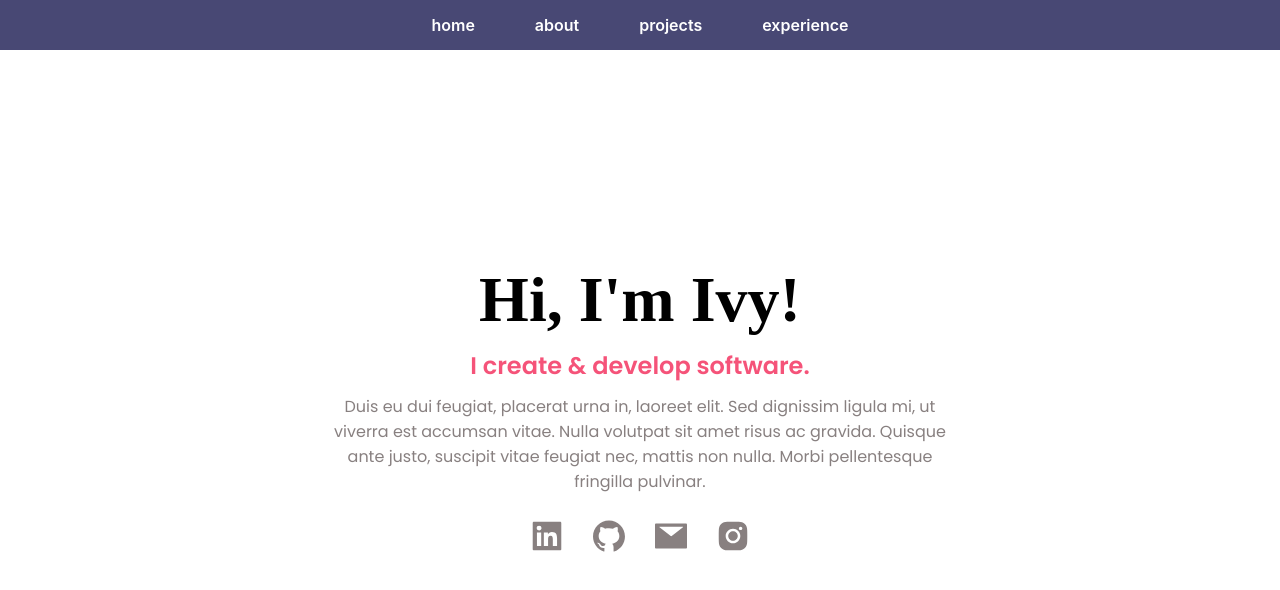
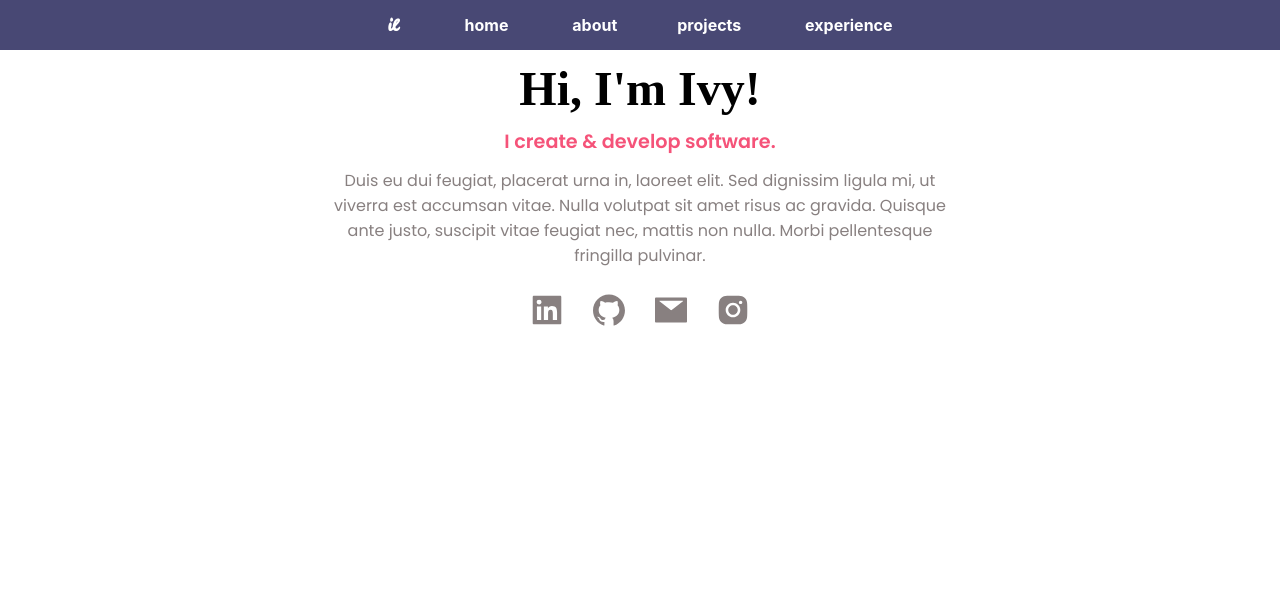
Before and after one commit to ivyla/portfoliov1, a React (Create React App) app: page / in a window 1280 px wide. Shown: the top 590 px of the page. Built offline with nearby package versions, Linux system fonts and the light colour scheme; a web font is replaced by a local one.

Commit message:
added font for icon and going to experiment with flexbox for navigation now

```diff
--- a/src/components/IndivProject.js
+++ b/src/components/IndivProject.js
@@ -6,7 +6,7 @@ import { LinkOutlined, CalendarFilled, CodeFilled, FileExcelFilled, TrophyTwoTon
 const individualProject = {
     display: 'flex',
     flexDirection: 'column',
-    marginBottom: '2.5vw'
+    marginBottom: '2.7vw'
 }
 
 
@@ -37,7 +37,7 @@ function IndivProject(props) {
                 {/* <StarTwoTone /> */}
 
                 <div className="default-desc">
-                    <p > {props.project.desc} </p>
+                    {props.project.desc}
                     <p>
                         <CodeFilled />   {props.project.technologies} </p>
                 </div>
--- a/src/components/Navigation.js
+++ b/src/components/Navigation.js
@@ -15,14 +15,7 @@ import { Navbar, Nav, Container } from "react-bootstrap";
 import { MenuOutlined } from '@ant-design/icons'
 
 import { CSSTransition, TransitionGroup } from "react-transition-group"
-// import '../node_modules/bootstrap/dist/css/bootstrap.min.css';
-
-// Next time - work on getting a normal navbar to work, and then try to use it
-// as a router
-// resources:
-// https://react-bootstrap.github.io/components/navbar/#navbar-props
-// https://stackoverflow.com/questions/48330233/react-router-bootstrap-and-navbar-redirection
-// https://github.com/react-bootstrap/react-router-bootstrap
+import logo from "../assets/logo-main.png"
 class Navigation extends React.Component {
     constructor() {
         super()
@@ -48,18 +41,22 @@ class Navigation extends React.Component {
                         {/* <div className="navbar-content"> */}
                         <div className={this.state.menuPressed ? "navbar-content-mobile" : "navbar-content"}>
                             {/* <header> */}
+
+                            <NavLink className="navItem" id="icon-styling" to="/">
+                                <b> il </b>
+                            </NavLink>
                             <NavLink className="navItem" to="/">
-                                home
-                        </NavLink>
+                                <b>home </b>
+                            </NavLink>
                             <NavLink className="navItem" to="/about">
-                                about
-                        </NavLink>
+                                <b>about</b>
+                            </NavLink>
                             <NavLink className="navItem" to="/projects">
-                                projects
-                        </NavLink>
+                                <b>projects</b>
+                            </NavLink>
                             <NavLink className="navItem" to="/experience">
-                                experience
-                        </NavLink>
+                                <b> experience </b>
+                            </NavLink>
                         </div>
 
                         <div className="hamburgermenu">
--- a/src/stylesheets/About.css
+++ b/src/stylesheets/About.css
@@ -14,10 +14,13 @@
     align-items: center;
 }
 
+img {
+    max-width:100%;
+}
 .about-image img {
     display: block;
-    width: 99.9%;
-    height: 99.9%;
+    /* width: 99.9%;
+    height: 99.9%; */
     margin: auto;
     padding-top: 0.7rem;
     /* to match the margin top of the padding  (1.5 + 0.7( */
--- a/src/stylesheets/Home.css
+++ b/src/stylesheets/Home.css
@@ -8,7 +8,8 @@
 .content-home {
     width: 90%;
     display: flex;
-    justify-content: center;
+    /* for some reason this justify-content is causing the overlap on the navbar */
+    /* justify-content: center; */
     flex-direction: column;
     text-align: center;
     height: 88vh;
@@ -72,13 +73,13 @@
         /* width: 95%; */
         /* max-width: 340px; */
 
-}
+    }
 
-/* Small devices (landscape phones, less than 768px) */
-@media (min-width: 768px) {
-    .content-home {
-        width: 95%;
-    }
+    /* Small devices (landscape phones, less than 768px) */
+    @media (min-width: 768px) {
+            .content-home {
+                width: 60%;
+            }
 
 
 }
--- a/src/stylesheets/Navigation.css
+++ b/src/stylesheets/Navigation.css
@@ -7,6 +7,10 @@
     margin-bottom: 10px;
     color: white;
     transition-duration: 600ms;
+}
+
+#icon-styling {
+    font-family: "Leckerli One";
 }
 
 .navItem:hover{
--- a/src/stylesheets/Theme.css
+++ b/src/stylesheets/Theme.css
@@ -2,6 +2,8 @@
 @import url('https://fonts.googleapis.com/css2?family=Playfair+Display:ital,wght@0,400;0,600;0,700;0,900;1,400&display=swap');
 /* Poppins */
 @import url('https://fonts.googleapis.com/css2?family=Poppins:ital,wght@0,400;0,600;0,700;0,900;1,400&display=swap');
+/* Leckerli for 'icon' */
+@import url('https://fonts.googleapis.com/css2?family=Leckerli+One&display=swap');
 /* Color Reference:
 Navbar (navy): #484874
 Header (pink): #F55379
@@ -18,7 +20,7 @@ Blue: #989BE6
     font-family: 'Playfair-Display';
     font-weight: 900;
     color: black;
-    font-size: 4rem;
+    font-size: 3rem;
     /* font-size: 1vw; */
     margin-bottom: 0.7rem;
     margin-top: 0.7rem;
@@ -32,7 +34,7 @@ Blue: #989BE6
     font-family: 'Poppins';
     font-weight: 600;
     color: #F55379;
-    font-size: 1.5rem;
+    font-size: 1.2rem;
     margin-bottom: 0.7rem;
 
 }
```
Also changed, not shown: src/assets/logo-main.png (renamed from src/assets/android-chrome-512x512.png).
